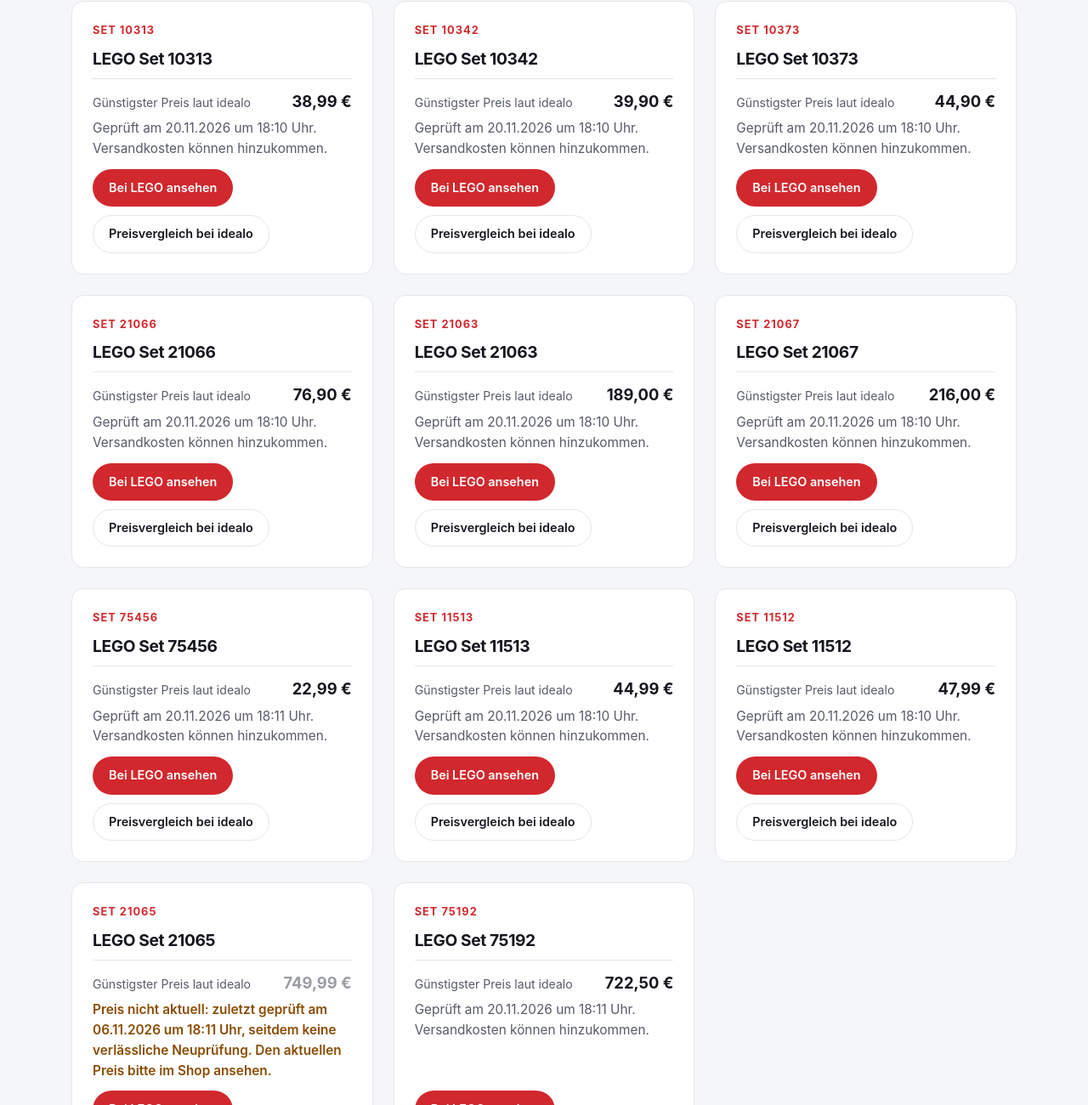
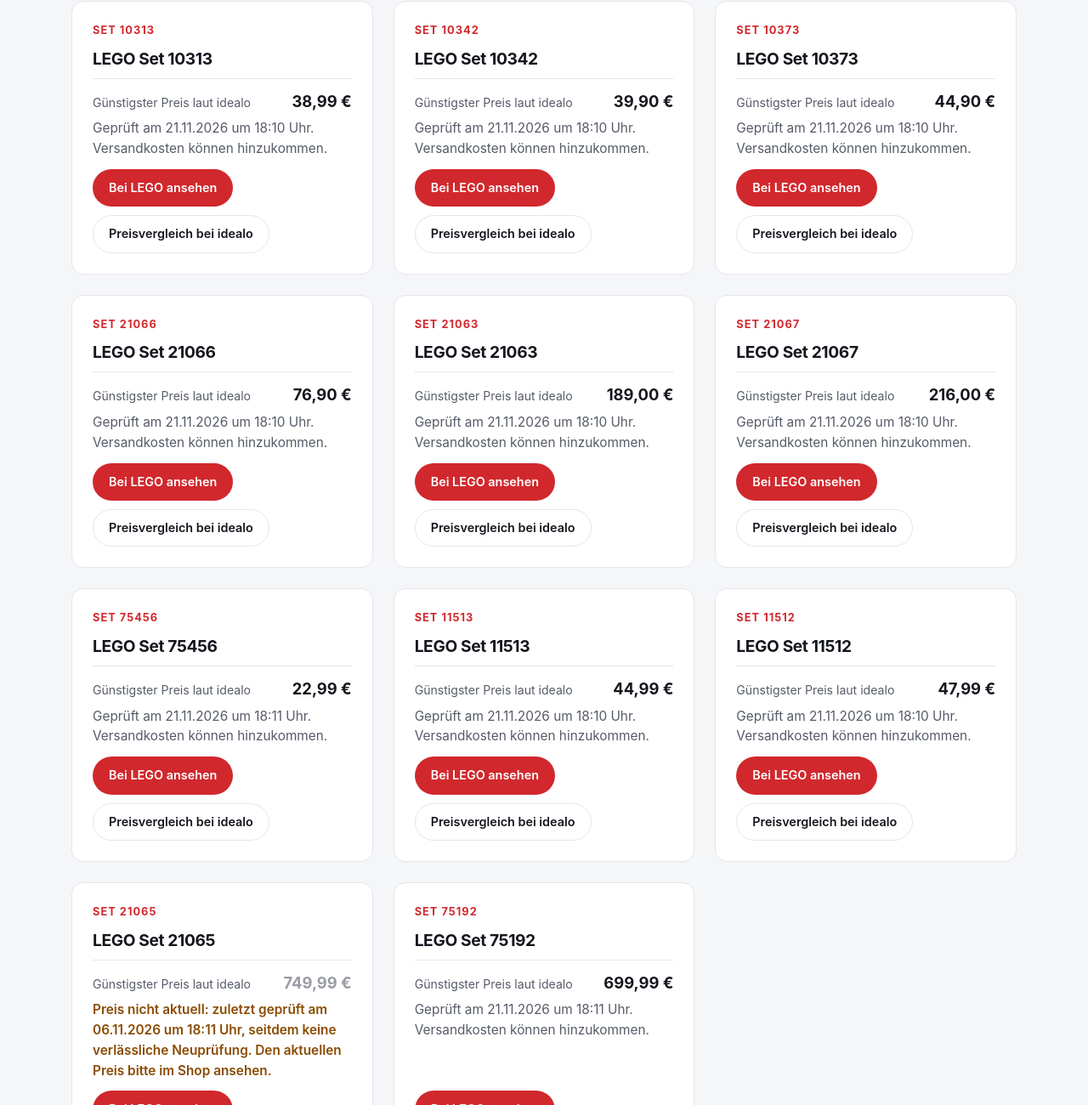
Before and after one commit to Razhwan03/wirkstatt-website, a plain HTML site: page brick-deals-de/index.html in a window 1280 px wide. Shown: the part 840-2140 px from the top of the page at 85% size. Drawn offline with Linux system fonts and the light colour scheme.

Commit message:
JARVIS: Preise aus dem Preis-Waechter aktualisiert (10 Sets, Stand 22.11.2026 00:02)

```diff
--- a/brick-deals-de/index.html
+++ b/brick-deals-de/index.html
@@ -73,7 +73,7 @@
         <h3>LEGO Set 10313</h3>
         <div class="set-prices">
           <div class="price-row"><span class="lbl">Günstigster Preis laut idealo</span><strong>38,99 €</strong></div>
-          <p class="price-checked">Geprüft am 20.11.2026 um 18:10 Uhr. Versandkosten können hinzukommen.</p>
+          <p class="price-checked">Geprüft am 21.11.2026 um 18:10 Uhr. Versandkosten können hinzukommen.</p>
         </div>
         <div class="cta-row">
           <a class="btn btn-primary" href="https://www.lego.com/de-de/product/wildflower-bouquet-10313" target="_blank" rel="noopener noreferrer">Bei LEGO ansehen</a>
@@ -86,7 +86,7 @@
         <h3>LEGO Set 10342</h3>
         <div class="set-prices">
           <div class="price-row"><span class="lbl">Günstigster Preis laut idealo</span><strong>39,90 €</strong></div>
-          <p class="price-checked">Geprüft am 20.11.2026 um 18:10 Uhr. Versandkosten können hinzukommen.</p>
+          <p class="price-checked">Geprüft am 21.11.2026 um 18:10 Uhr. Versandkosten können hinzukommen.</p>
         </div>
         <div class="cta-row">
           <a class="btn btn-primary" href="https://www.lego.com/de-de/product/pretty-pink-flower-bouquet-10342" target="_blank" rel="noopener noreferrer">Bei LEGO ansehen</a>
@@ -99,7 +99,7 @@
         <h3>LEGO Set 10373</h3>
         <div class="set-prices">
           <div class="price-row"><span class="lbl">Günstigster Preis laut idealo</span><strong>44,90 €</strong></div>
-          <p class="price-checked">Geprüft am 20.11.2026 um 18:10 Uhr. Versandkosten können hinzukommen.</p>
+          <p class="price-checked">Geprüft am 21.11.2026 um 18:10 Uhr. Versandkosten können hinzukommen.</p>
         </div>
         <div class="cta-row">
           <a class="btn btn-primary" href="https://www.lego.com/de-de/product/mini-bonsai-trees-10373" target="_blank" rel="noopener noreferrer">Bei LEGO ansehen</a>
@@ -112,7 +112,7 @@
         <h3>LEGO Set 21066</h3>
         <div class="set-prices">
           <div class="price-row"><span class="lbl">Günstigster Preis laut idealo</span><strong>76,90 €</strong></div>
-          <p class="price-checked">Geprüft am 20.11.2026 um 18:10 Uhr. Versandkosten können hinzukommen.</p>
+          <p class="price-checked">Geprüft am 21.11.2026 um 18:10 Uhr. Versandkosten können hinzukommen.</p>
         </div>
         <div class="cta-row">
           <a class="btn btn-primary" href="https://www.lego.com/de-de/product/new-york-city-the-big-apple-21066" target="_blank" rel="noopener noreferrer">Bei LEGO ansehen</a>
@@ -125,7 +125,7 @@
         <h3>LEGO Set 21063</h3>
         <div class="set-prices">
           <div class="price-row"><span class="lbl">Günstigster Preis laut idealo</span><strong>189,00 €</strong></div>
-          <p class="price-checked">Geprüft am 20.11.2026 um 18:10 Uhr. Versandkosten können hinzukommen.</p>
+          <p class="price-checked">Geprüft am 21.11.2026 um 18:10 Uhr. Versandkosten können hinzukommen.</p>
         </div>
         <div class="cta-row">
           <a class="btn btn-primary" href="https://www.lego.com/de-de/product/neuschwanstein-castle-21063" target="_blank" rel="noopener noreferrer">Bei LEGO ansehen</a>
@@ -138,7 +138,7 @@
         <h3>LEGO Set 21067</h3>
         <div class="set-prices">
           <div class="price-row"><span class="lbl">Günstigster Preis laut idealo</span><strong>216,00 €</strong></div>
-          <p class="price-checked">Geprüft am 20.11.2026 um 18:10 Uhr. Versandkosten können hinzukommen.</p>
+          <p class="price-checked">Geprüft am 21.11.2026 um 18:10 Uhr. Versandkosten können hinzukommen.</p>
         </div>
         <div class="cta-row">
           <a class="btn btn-primary" href="https://www.lego.com/de-de/product/tower-bridge-21067" target="_blank" rel="noopener noreferrer">Bei LEGO ansehen</a>
@@ -151,7 +151,7 @@
         <h3>LEGO Set 75456</h3>
         <div class="set-prices">
           <div class="price-row"><span class="lbl">Günstigster Preis laut idealo</span><strong>22,99 €</strong></div>
-          <p class="price-checked">Geprüft am 20.11.2026 um 18:11 Uhr. Versandkosten können hinzukommen.</p>
+          <p class="price-checked">Geprüft am 21.11.2026 um 18:11 Uhr. Versandkosten können hinzukommen.</p>
         </div>
         <div class="cta-row">
           <a class="btn btn-primary" href="https://www.lego.com/de-de/product/advent-calendar-2026-75456" target="_blank" rel="noopener noreferrer">Bei LEGO ansehen</a>
@@ -164,7 +164,7 @@
         <h3>LEGO Set 11513</h3>
         <div class="set-prices">
           <div class="price-row"><span class="lbl">Günstigster Preis laut idealo</span><strong>44,99 €</strong></div>
-          <p class="price-checked">Geprüft am 20.11.2026 um 18:10 Uhr. Versandkosten können hinzukommen.</p>
+          <p class="price-checked">Geprüft am 21.11.2026 um 18:10 Uhr. Versandkosten können hinzukommen.</p>
         </div>
         <div class="cta-row">
           <a class="btn btn-primary" href="https://www.lego.com/de-de/product/dark-flower-arrangement-11513" target="_blank" rel="noopener noreferrer">Bei LEGO ansehen</a>
@@ -177,7 +177,7 @@
         <h3>LEGO Set 11512</h3>
         <div class="set-prices">
           <div class="price-row"><span class="lbl">Günstigster Preis laut idealo</span><strong>47,99 €</strong></div>
-          <p class="price-checked">Geprüft am 20.11.2026 um 18:10 Uhr. Versandkosten können hinzukommen.</p>
+          <p class="price-checked">Geprüft am 21.11.2026 um 18:10 Uhr. Versandkosten können hinzukommen.</p>
         </div>
         <div class="cta-row">
           <a class="btn btn-primary" href="https://www.lego.com/de-de/product/hanging-golden-pothos-11512" target="_blank" rel="noopener noreferrer">Bei LEGO ansehen</a>
@@ -202,8 +202,8 @@
         <span class="eyebrow">Set 75192</span>
         <h3>LEGO Set 75192</h3>
         <div class="set-prices">
-          <div class="price-row"><span class="lbl">Günstigster Preis laut idealo</span><strong>722,50 €</strong></div>
-          <p class="price-checked">Geprüft am 20.11.2026 um 18:11 Uhr. Versandkosten können hinzukommen.</p>
+          <div class="price-row"><span class="lbl">Günstigster Preis laut idealo</span><strong>699,99 €</strong></div>
+          <p class="price-checked">Geprüft am 21.11.2026 um 18:11 Uhr. Versandkosten können hinzukommen.</p>
         </div>
         <div class="cta-row">
           <a class="btn btn-primary" href="https://www.lego.com/de-de/product/millennium-falcon-75192" target="_blank" rel="noopener noreferrer">Bei LEGO ansehen</a>
```
